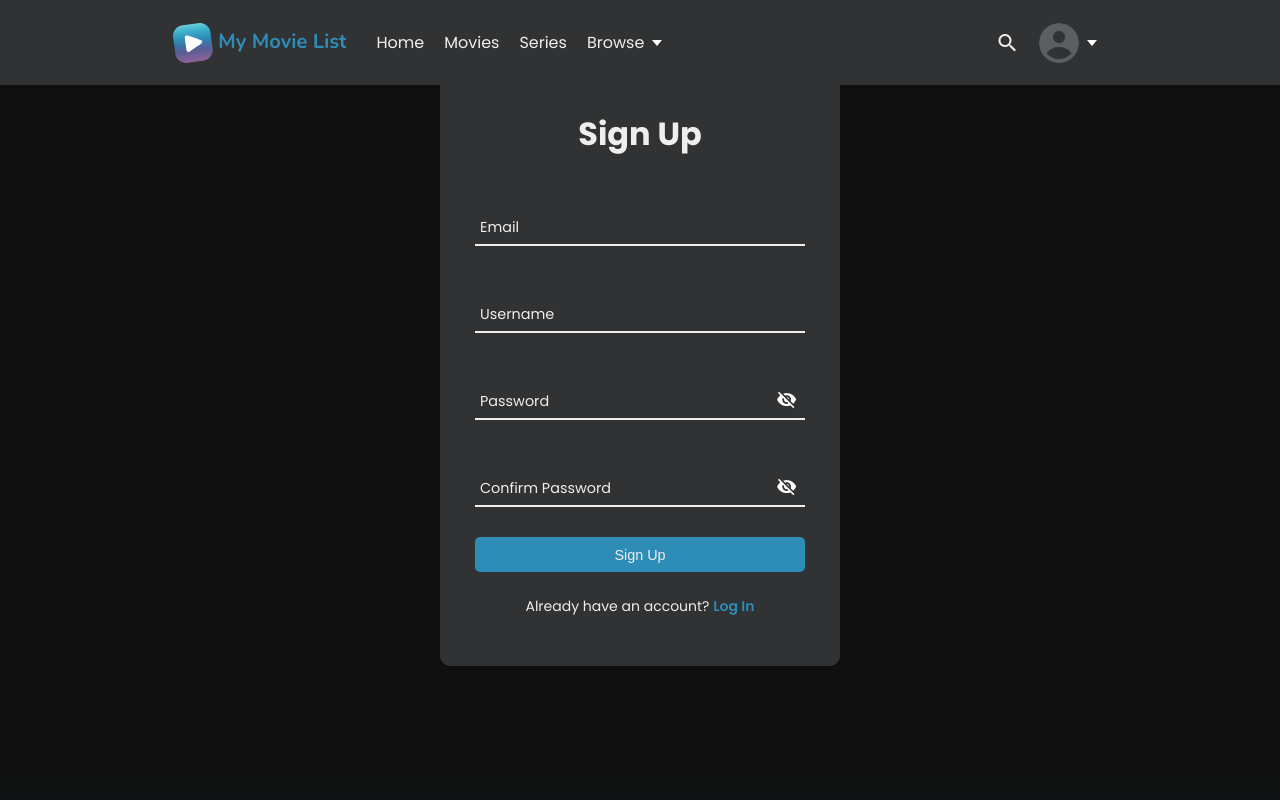
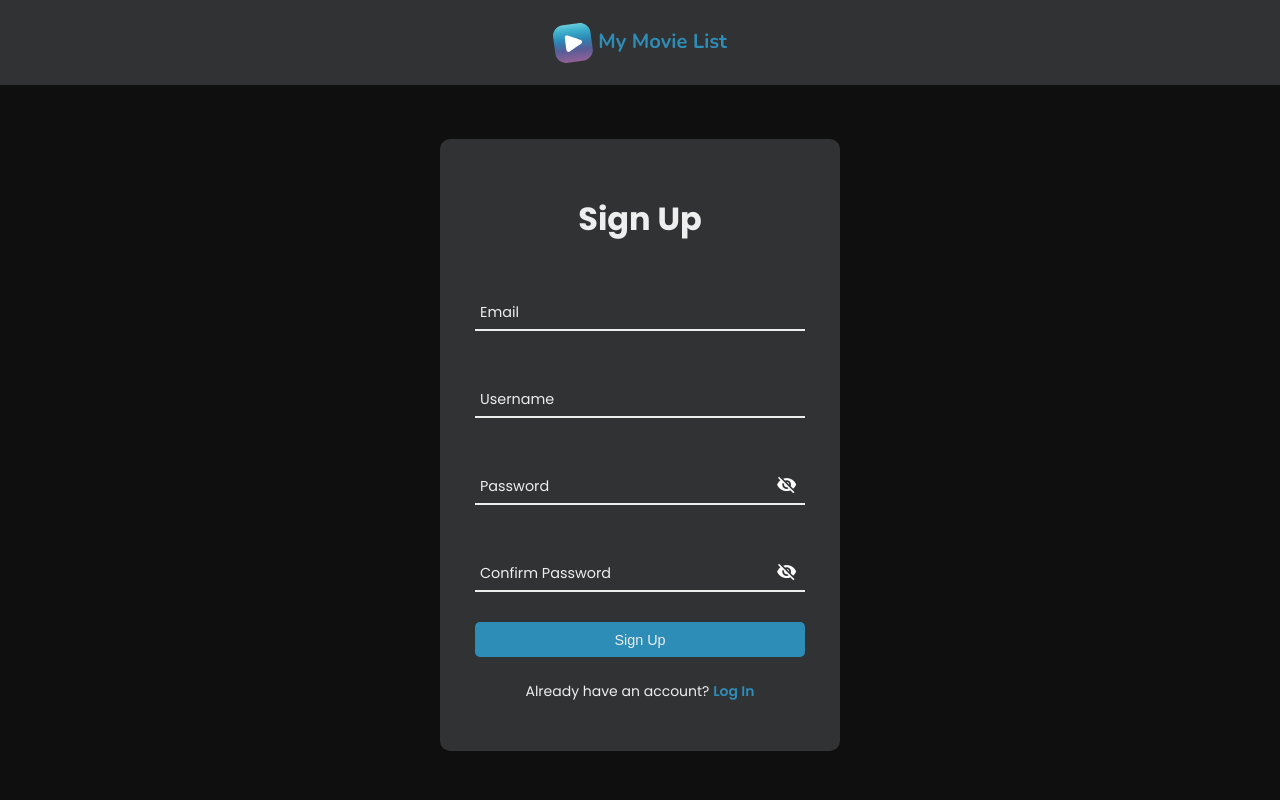
Before and after one commit to CDavidSV/Movie-List-App, a React (Vite) app in the folder Frontend/: page /signup in a window 1280 px wide. Shown: the top 800 px of the page. Built offline with nearby package versions, Linux system fonts and the light colour scheme.

Commit message:
Update main.tsx

```diff
--- a/Frontend/src/main.tsx
+++ b/Frontend/src/main.tsx
@@ -1,6 +1,6 @@
 import React, { Suspense, lazy } from 'react'
 import ReactDOM from 'react-dom/client'
-import { matchPath, createBrowserRouter, RouterProvider } from 'react-router-dom'
+import { matchPath, createBrowserRouter, RouterProvider, useLocation } from 'react-router-dom'
 import Navbar from './components/navbar-component/navbar'
 import Header from './components/header-component/header';
 import Footer from './components/footer-component/footer';
@@ -25,10 +25,29 @@ const Favorites = lazy(() => import('./pages/Favorites/Favorites'));
 const Media = lazy(() => import('./pages/Media/Media'));
 
 function PageWrapper({ children }: { children: React.ReactNode }) {
+  const location = useLocation();
+  const showNavIn: string[] = [
+    "/",
+    "/movies",
+    "/series",
+    "/my-lists",
+    "/genres/:genreName",
+    "/search",
+    "/watchlist",
+    "/history",
+    "/profile",
+    "/favorites",
+    "/media/:type/:id"
+  ];
+
+  const shouldShowNavbar = showNavIn.some((path: string) => {
+    return matchPath(path, location.pathname);
+  });
+
   return (
     <div className="main-page-container">
       <div className="main-content-wrap">
-      <Navbar />
+        {shouldShowNavbar ? <Navbar/> : <Header/>}
         {children}
       </div>
       <Footer />
```
Lines whose indentation alone changed are shown as unchanged.
